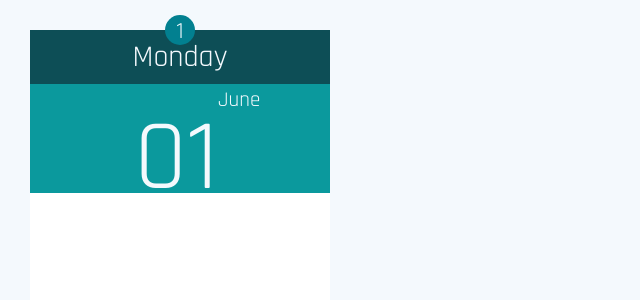
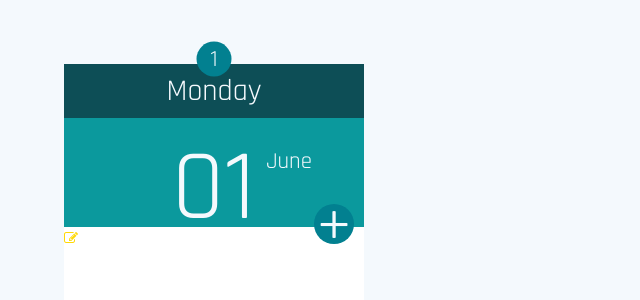
Before and after one commit to danilo-archive/bloodtest-diary, a React (Create React App) app in the folder client/: page / in a window 1280 px wide. Shown: the top 300 px of the page, without its empty margins (0-640 px from the left). Built offline with nearby package versions, Linux system fonts and the light colour scheme.

Commit message:
Refractored and Icons

```diff
--- a/client/public/index.html
+++ b/client/public/index.html
@@ -16,6 +16,12 @@
     <link
       href="https://fonts.googleapis.com/css?family=Rajdhani"
       rel="stylesheet"
+    />
+    <link
+      href="https://stackpath.bootstrapcdn.com/font-awesome/4.7.0/css/font-awesome.min.css"
+      rel="stylesheet"
+      integrity="sha384-wvfXpqpZZVQGK6TAh5PVlGOfQNHSoD2xbE+QkPxCAFlNEevoEH3Sl0sibVcOQVnN"
+      crossorigin="anonymous"
     />
     <!--
       Notice the use of %PUBLIC_URL% in the tags above.
--- a/client/src/components/Label.js
+++ b/client/src/components/Label.js
@@ -1,10 +1,10 @@
-import React from "react";
 import styled from "styled-components";
 
 export default styled.p`
   margin: auto;
   font-family: "Rajdhani", sans-serif;
   font-size: ${props => props.fontSize || `150%`};
-  margin: ${props => props.margin || 2};
-  ${props => props.styles || ``}
+  position: absolute;
+  transform: translate(-50%, -50%);
+  user-select: none;
 `;
--- a/client/src/components/calendar/CalendarDay.js
+++ b/client/src/components/calendar/CalendarDay.js
@@ -3,23 +3,29 @@ import styled from "styled-components";
 
 import WeekDaySection from "./WeekDaySection";
 import MonthDaySection from "./MonthDaySection";
+import ScrollBox from "./ScrollBox";
+import { relative } from "path";
+import Icon from "./Icon";
+
+const CalendarContainer = styled.div`
+  margin: 5%;
+  padding: 10%;
+  width: 300px;
+  height: 495px;
+  background-color: white;
+  padding: 0;
+`;
+
 class CalendarDay extends React.Component {
   render() {
     return (
       <>
-        <div
-          style={{
-            margin: "30px",
-            padding: "30px",
-            width: "300px",
-            height: "495px",
-            backgroundColor: "white",
-            padding: "0"
-          }}
-        >
+        <CalendarContainer>
           <WeekDaySection
             notificationNumber={
-              this.props.dayNumber ? this.props.dayNumber : "1"
+              this.props.notificationNumber
+                ? this.props.notificationNumber
+                : "1"
             }
             dayName={this.props.dayName || "Monday"}
           />
@@ -27,7 +33,10 @@ class CalendarDay extends React.Component {
             dayNumber={this.props.dayNumber ? this.props.dayNumber : "01"}
             monthName={this.props.monthName || "June"}
           />
-        </div>
+          <ScrollBox>
+            <Icon icon="edit" />
+          </ScrollBox>
+        </CalendarContainer>
       </>
     );
   }
--- a/client/src/components/calendar/DateText.js
+++ b/client/src/components/calendar/DateText.js
@@ -6,10 +6,12 @@ import Label from "../Label";
 export default props => {
   return (
     <>
-      <Label fontSize="100px" margin="0">
+      <Label style={{ left: "50%", top: "65%" }} fontSize="100px" margin="0">
         {props.day}
       </Label>
-      <Label margin="0">{props.month}</Label>
+      <Label style={{ left: "75%", top: "40%" }} fontSize="163%" margin="0">
+        {props.month}
+      </Label>
     </>
   );
 };
--- /dev/null
+++ b/client/src/components/calendar/Icon.js
@@ -0,0 +1,16 @@
+import React from "react";
+
+const combinations = {
+  check: "#5BC714",
+  times: "#D10505",
+  edit: "#FFD907"
+};
+
+export default props => {
+  return (
+    <i
+      className={`fa fa-${props.icon}`}
+      style={{ color: combinations[props.icon] }}
+    />
+  );
+};
--- a/client/src/components/calendar/MonthDaySection.js
+++ b/client/src/components/calendar/MonthDaySection.js
@@ -3,6 +3,7 @@ import styled from "styled-components";
 
 import Label from "../Label";
 import DateText from "./DateText";
+import NotificationIcon from "./NotificationIcon";
 
 const MonthDayDiv = styled.div`
   padding-left: 35%;
@@ -12,6 +13,7 @@ const MonthDayDiv = styled.div`
   display: flex;
   flex-direction: row;
   text-align: center;
+  position: relative;
 `;
 
 const MonthDaySection = props => {
@@ -19,6 +21,13 @@ const MonthDaySection = props => {
     <>
       <MonthDayDiv>
         <DateText month={props.monthName} day={props.dayNumber} />
+        <NotificationIcon
+          fontSize="500%"
+          text="+"
+          top="97%"
+          size="40px"
+          left="90%"
+        />
       </MonthDayDiv>
     </>
   );
--- a/client/src/components/calendar/NotificationIcon.js
+++ b/client/src/components/calendar/NotificationIcon.js
@@ -8,20 +8,34 @@ const Circle = styled.div`
   border-radius: 50%;
 
   display: flex;
-  width: 30px;
-  height: 30px;
+  width: ${props => props.size || `35px`};
+  height: ${props => props.size || `35px`};
   padding: 0;
   align-items: center;
   position: absolute;
   margin: auto;
   overflow: hidden;
+  transition: background-color 0.2s ease;
+  margin: auto;
+  transform: translate(-50%, -50%);
+
+  &:hover {
+    background-color: #00b0c6;
+    transition: background-color 0.2s ease;
+    z-index: 100;
+  }
 `;
 
 export default props => {
   return (
     <>
-      <Circle style={{ top: props.top, left: props.left }}>
-        <Label fontSize="23px">{props.text ? props.text : ``}</Label>
+      <Circle size={props.size} style={{ top: props.top, left: props.left }}>
+        <Label
+          style={{ left: "50%", top: "55%" }}
+          fontSize={props.fontSize || "23px"}
+        >
+          {props.text ? props.text : ``}
+        </Label>
       </Circle>
     </>
   );
--- /dev/null
+++ b/client/src/components/calendar/ScrollBox.js
@@ -0,0 +1,10 @@
+import styled from "styled-components";
+
+export default styled.div`
+  margin: 0;
+  padding: 0;
+  width: 100%;
+  height: 67%;
+  overflow: scroll;
+  z-index: 0;
+`;
--- a/client/src/components/calendar/WeekDaySection.js
+++ b/client/src/components/calendar/WeekDaySection.js
@@ -9,10 +9,10 @@ const WeekDayDiv = styled.div`
   height: 11%;
   background-color: #0d4e56;
   display: flex;
-  top: 0;
   text-align: center;
   flex-direction: column;
   justify-content: center;
+  position: relative;
 `;
 const WeekDaySection = props => {
   return (
@@ -20,10 +20,12 @@ const WeekDaySection = props => {
       <WeekDayDiv>
         <NotificationIcon
           text={props.notificationNumber}
-          top="15px"
-          left="165px"
+          top="-10%"
+          left="50%"
         />
-        <Label fontSize={"30px"}>{props.dayName}</Label>
+        <Label style={{ left: "50%", top: "50%" }} fontSize={"30px"}>
+          {props.dayName}
+        </Label>
       </WeekDayDiv>
     </>
   );
```
